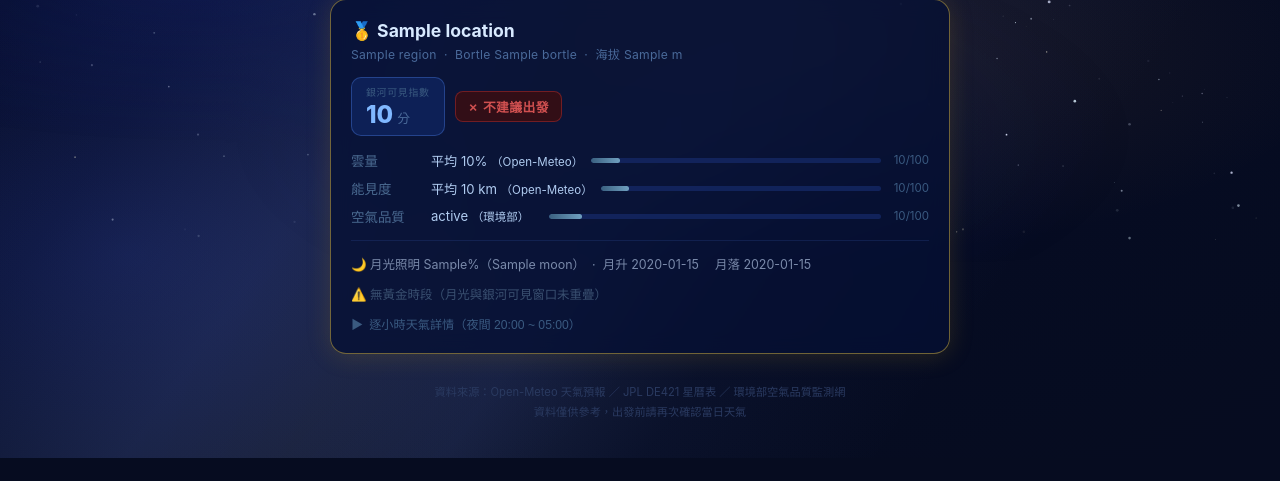
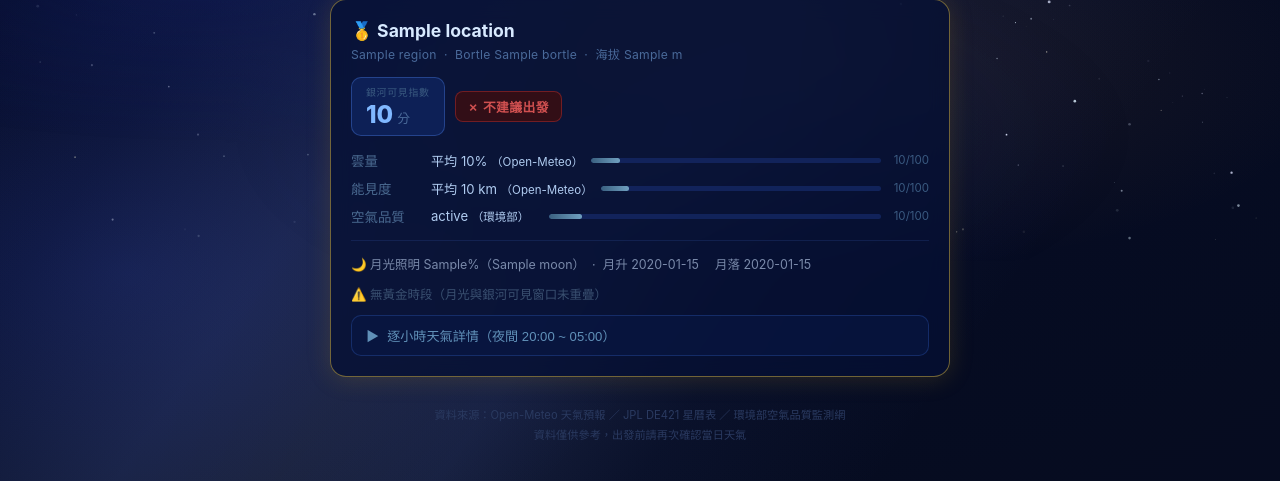
Before and after one commit to CKCCC12/galaxy-guide, a Flask app: template templates/index.html in a window 1280 px wide. Shown: the part 559-1040 px from the top of the page. Before the commit the page ends 1017 px from the top, so only its background shows below. Run offline with Flask 3, Linux system fonts and the light colour scheme; the template is opened without the code that fills it: most values are stand-ins (such as "Sample title", 1, 10 or a date in 2020).

Commit message:
修正逐小時詳情空白：fallback 提示 + 月末日期 crash
1. templates/index.html：逐小時表格改用 Jinja2 for/else，
   night_hours 為空時顯示「天氣 API 暫時無法取得逐小時資料」
   而非一片空白；同步改善 hourly-toggle 按鈕樣式，
   增加背景與邊框讓手機端更容易點選。

2. weather.py：_filter_night_hours 改用 timedelta(days=1)
   計算隔天，修正月底最後一天（如 4/30）day+1=31 超出
   當月天數導致 ValueError 的 bug。

Co-Authored-By: Claude Sonnet 4.6 <noreply@anthropic.com>

```diff
--- a/templates/index.html
+++ b/templates/index.html
@@ -270,13 +270,16 @@
 
     /* ── 逐小時展開按鈕 ── */
     .hourly-toggle {
-      display: flex; align-items: center; gap: 6px;
-      font-size: 0.76rem; color: #3a5a80; cursor: pointer;
+      display: flex; align-items: center; gap: 8px;
+      width: 100%; font-size: 0.82rem; color: #6090b8; cursor: pointer;
       margin-top: 12px; user-select: none;
-      background: none; border: none; padding: 0;
+      background: rgba(10, 25, 70, 0.55);
+      border: 1px solid rgba(40, 80, 170, 0.4);
+      border-radius: 10px; padding: 10px 14px;
+      text-align: left;
     }
-    .hourly-toggle:hover { color: #6090b8; }
-    .toggle-arrow { transition: transform 0.2s; }
+    .hourly-toggle:active { background: rgba(15, 35, 90, 0.7); }
+    .toggle-arrow { transition: transform 0.2s; flex-shrink: 0; }
     .toggle-arrow.open { transform: rotate(90deg); }
 
     /* ── 逐小時表格 ── */
@@ -626,6 +629,12 @@
                        {% else %}#a04040{% endif %};
               ">{{ h.hour_score }}（{% if h.hour_score >= 80 %}良好{% elif h.hour_score >= 60 %}尚可{% elif h.hour_score >= 40 %}普通{% else %}不建議{% endif %}）</td>
             </tr>
+            {% else %}
+            <tr>
+              <td colspan="6" style="text-align:center; color:#2a3a60; padding:16px 10px; font-size:0.78rem;">
+                天氣 API 暫時無法取得逐小時資料
+              </td>
+            </tr>
             {% endfor %}
           </tbody>
         </table>
--- a/weather.py
+++ b/weather.py
@@ -211,8 +211,10 @@ def _get_warnings(dust: float, humidity: int) -> list:
 
 def _filter_night_hours(hourly_data: list, target_date: date) -> list:
     """篩選出夜間觀測時段：當天 20:00 到隔天 05:00"""
+    # 用 timedelta 計算隔天，避免月末 day+1 超出當月天數（如 4/30+1=31 會 crash）
+    next_day = target_date + timedelta(days=1)
     night_start = TW_TZ.localize(datetime(target_date.year, target_date.month, target_date.day, 20, 0))
-    night_end = TW_TZ.localize(datetime(target_date.year, target_date.month, target_date.day + 1, 5, 0))
+    night_end   = TW_TZ.localize(datetime(next_day.year, next_day.month, next_day.day, 5, 0))
     return [h for h in hourly_data if night_start <= h["time"] <= night_end]
 
 
```
